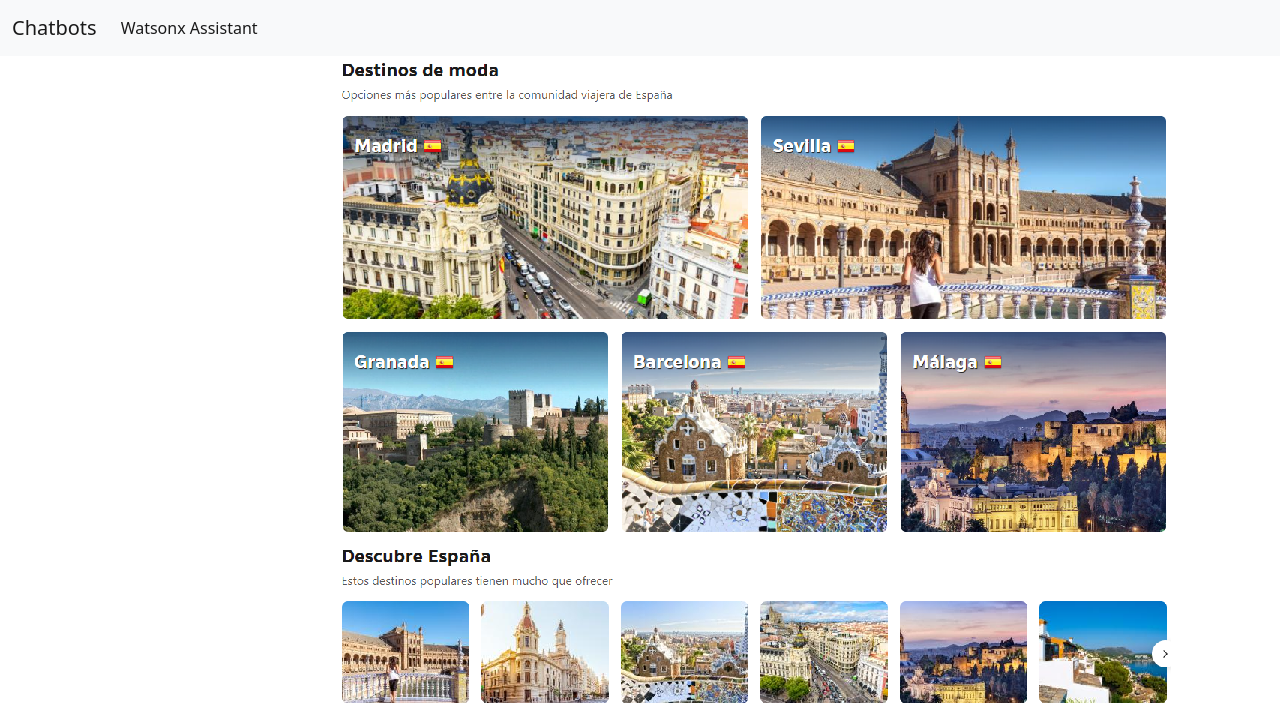
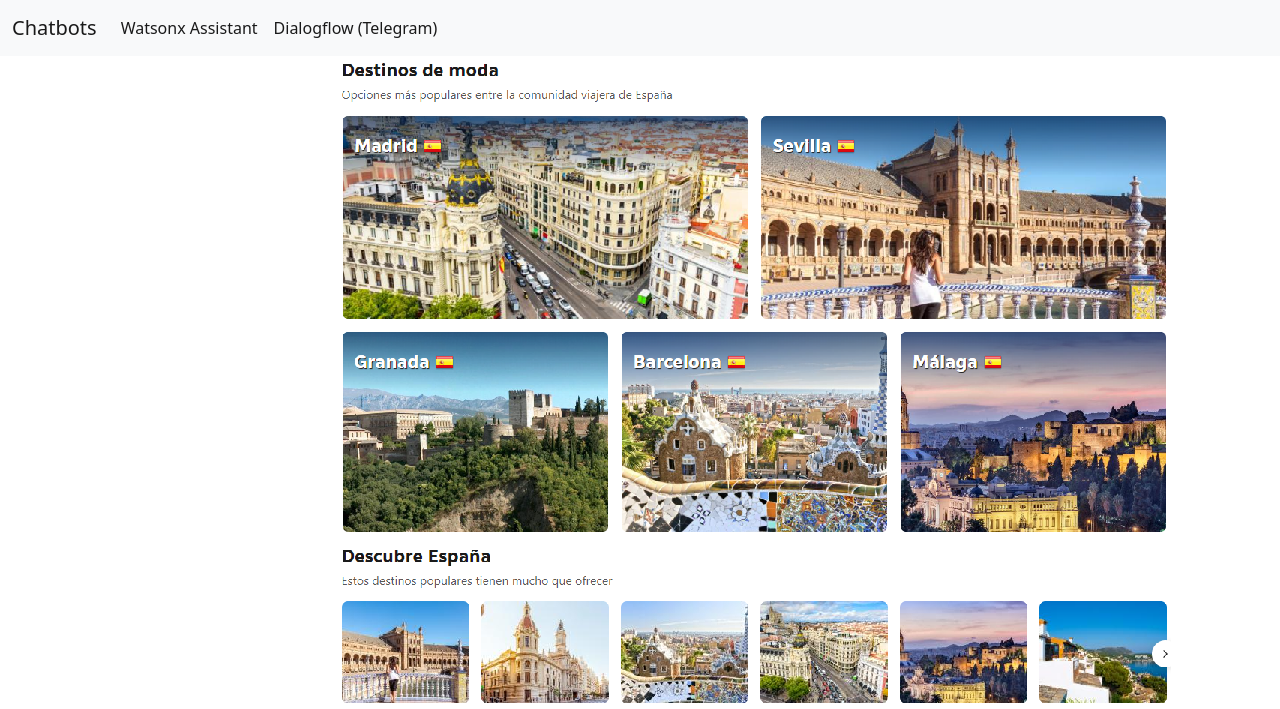
Before and after one commit to cardelbec/tfg-tourism-system, a Django app: page / in a window 1280 px wide. Shown: the top 709 px of the page. Run offline with Django 5.2, Linux system fonts and the light colour scheme.

Commit message:
Dialogflow añadido a la navbar

```diff
--- a/web_project/templates/home.html
+++ b/web_project/templates/home.html
@@ -23,6 +23,9 @@
               <li class="nav-item">
                 <a class="nav-link active" href="/watson">Watsonx Assistant </a>
               </li>
+              <li class="nav-item">
+                <a class="nav-link active" href="https://web.telegram.org/k/#@Dialogflow_Tourism_Bot">Dialogflow (Telegram)</a>
+              </li>
             </ul>
         </div>
       </nav>
--- a/web_project/templates/watson.html
+++ b/web_project/templates/watson.html
@@ -23,6 +23,9 @@
               <li class="nav-item">
                 <a class="nav-link active" href="/watson">Watsonx Assistant </a>
               </li>
+              <li class="nav-item">
+                <a class="nav-link active" href="https://web.telegram.org/k/#@Dialogflow_Tourism_Bot">Dialogflow (Telegram)</a>
+              </li>
             </ul>
         </div>
       </nav>
```
